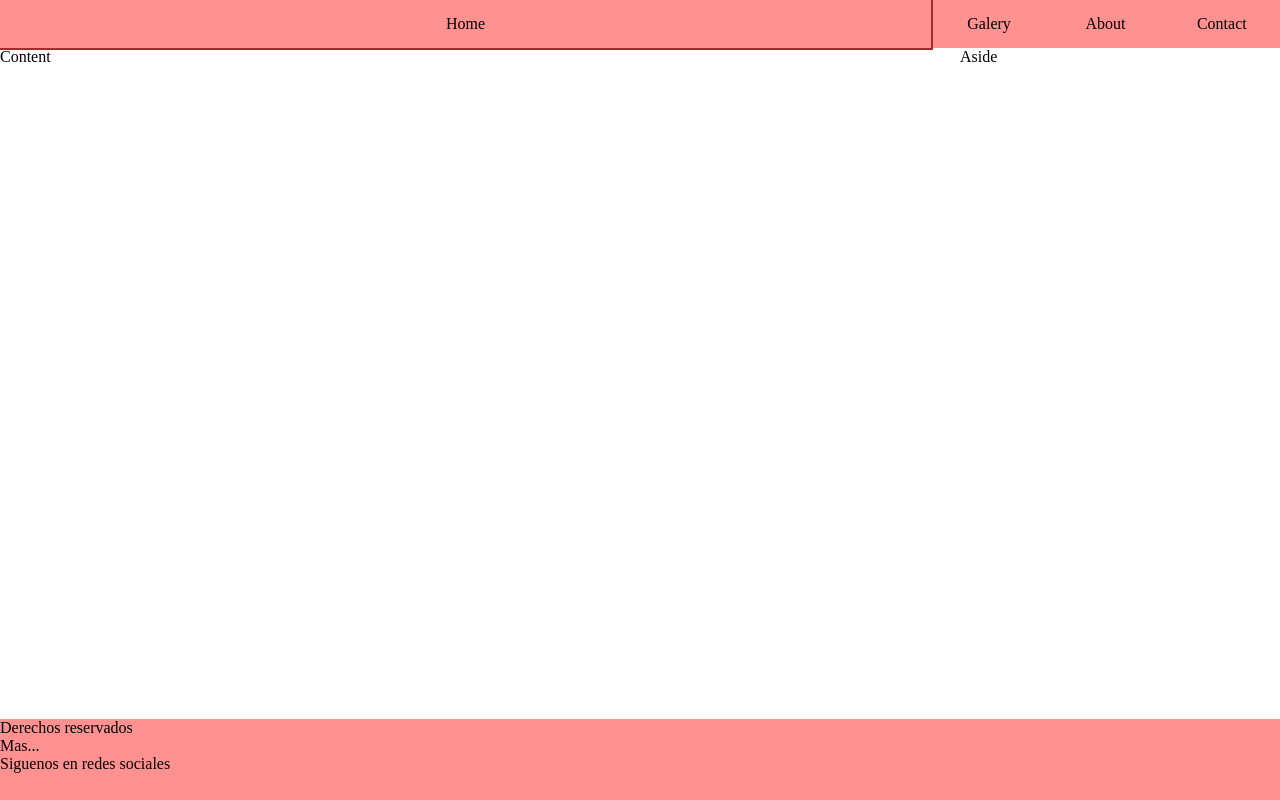
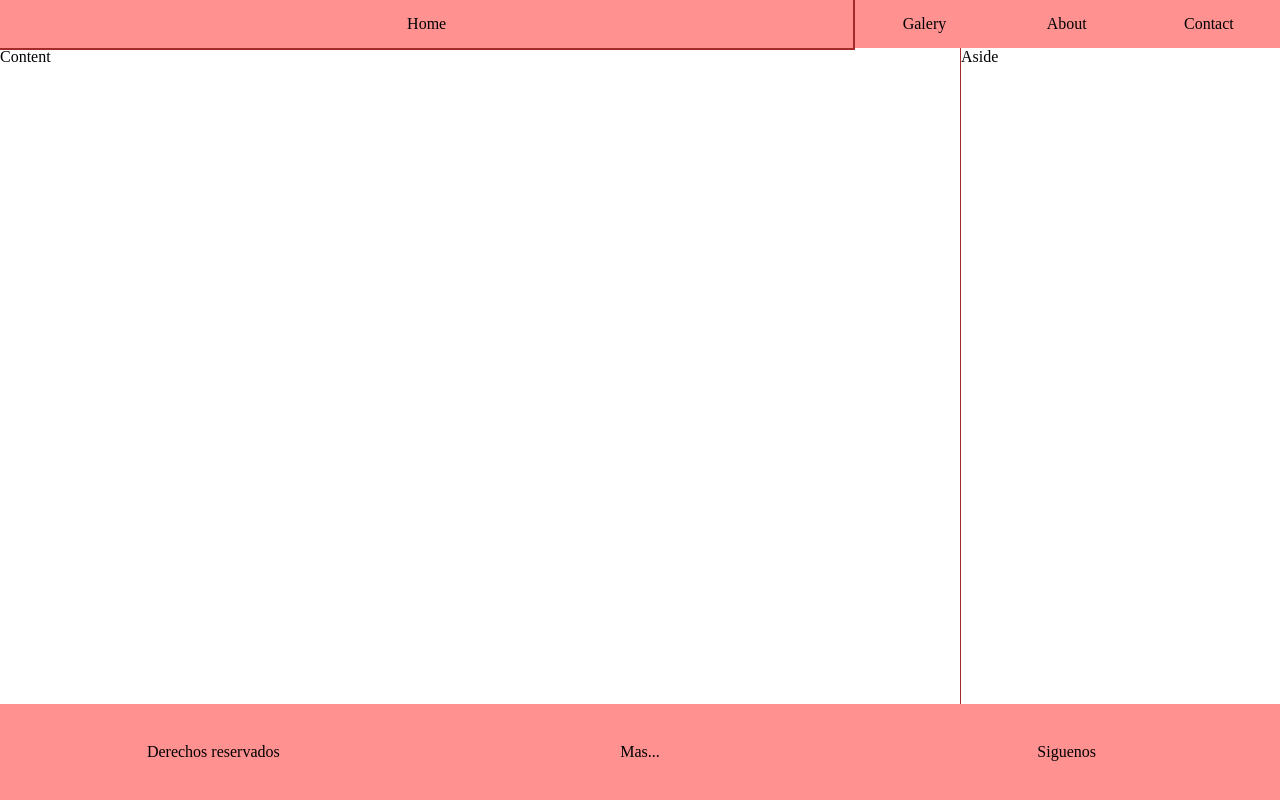
Before and after one commit to ElvisGT/Practica_Flexbox, a plain HTML site: page index.html in a window 1280 px wide. Drawn offline with Linux system fonts and the light colour scheme.

Commit message:
Pagina de prueba finalizada

```diff
--- a/css/style.css
+++ b/css/style.css
@@ -13,12 +13,13 @@ body{
 
 .header{
     height: 3rem;
+    background-color: #FF9190;
 }
 
 .menu{
     display: flex;
     line-height: 3rem;
-    background-color: #FF9190;
+
 }
 
 .menu-item{
@@ -29,7 +30,7 @@ body{
 }
 
 .menu-item:hover{
-    flex:8;
+    flex:6;
     outline: 2px solid brown;
 }
 
@@ -44,6 +45,7 @@ body{
 
 .aside{
     flex:0 0 25%;
+    border-left: 1px solid brown;
 }
 
 .footer{
@@ -51,3 +53,20 @@ body{
     margin-top: auto;
     background-color: #FF9190;
 }
+
+.footer-menu{
+    display:flex;
+    line-height: 6rem;
+}
+
+.footer-item{
+    flex: 1;
+    list-style: none;
+    text-align: center;
+    transition:flex 0.8s;
+}
+
+.footer-item:hover{
+    outline: 2px solid brown;
+    flex:5 ;
+}
--- a/index.html
+++ b/index.html
@@ -29,9 +29,9 @@
 
     <footer class="footer">
         <ul class="footer-menu">
-            <li class="footer-items">Derechos reservados</li>
-            <li class="footer-items">Mas...</li>
-            <li class="footer-items">Siguenos en redes sociales</li>
+            <li class="footer-item">Derechos reservados</li>
+            <li class="footer-item">Mas...</li>
+            <li class="footer-item">Siguenos</li>
         </ul>
     </footer>
 </body>
```
